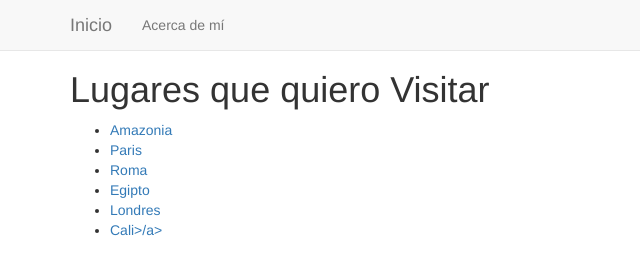
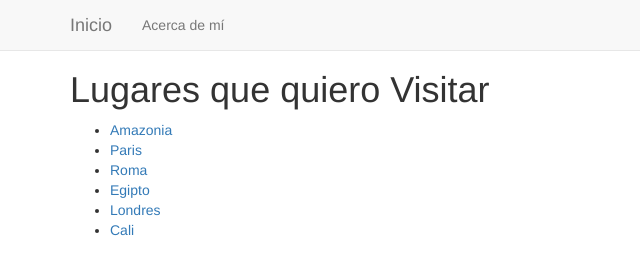
Before and after one commit to mfrodriguez01/mfrodriguez01.github.io, a plain HTML site: page index.html in a window 1280 px wide. Shown: the full height of the page, 0-640 px from the left. Drawn offline with nearby package versions, Linux system fonts and the light colour scheme.

Commit message:
Update index.html

```diff
--- a/index.html
+++ b/index.html
@@ -9,4 +9,4 @@ href="https://maxcdn.bootstrapcdn.com/bootstrap/3.3.4/css/bootstrap.min.css">
   </li></ul></div></div></div><div class="container mainContainer"><h1>Lugares que quiero Visitar</h1><ul>
     <li><a href="/ajedrez/articulo-1">Amazonia</a></li><li><a href="/ajedrez/articulo-2">Paris</a></li><li>
       <a href="/ajedrez/articulo-3">Roma</a></li><li><a href="/ajedrez/articulo-4">Egipto</a></li><li>
-        <a href="/ajedrez/articulo-5">Londres</a></li><li><a href="/ajedrez/articulo-6">Cali>/a></li></ul></div><footer><!--!= partial("_shared/nav")--></footer></body><script src="https://cdnjs.cloudflare.com/ajax/libs/jquery/1.11.3/jquery.min.js"><script src="https://maxcdn.bootstrapcdn.com/bootstrap/3.3.4/js/bootstrap.min.js"></script></script></html>
+        <a href="/ajedrez/articulo-5">Londres</a></li><li><a href="/ajedrez/articulo-6">Cali</a></li></ul></div><footer><!--!= partial("_shared/nav")--></footer></body><script src="https://cdnjs.cloudflare.com/ajax/libs/jquery/1.11.3/jquery.min.js"><script src="https://maxcdn.bootstrapcdn.com/bootstrap/3.3.4/js/bootstrap.min.js"></script></script></html>
```
